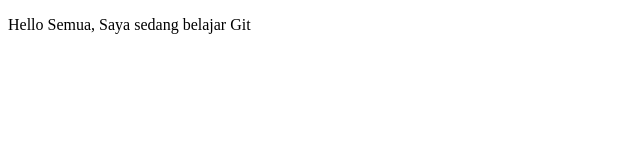
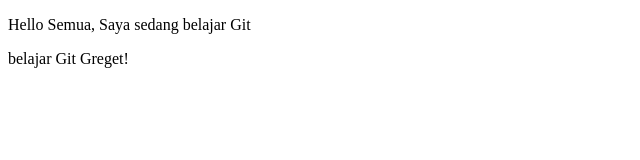
Before and after one commit to taufiqistiqlal/proyek-ku, a plain HTML site: page index.html in a window 1280 px wide. Shown: the whole page, without its empty margins (0-640 px from the left). Drawn offline with Linux system fonts and the light colour scheme.

Commit message:
belajar git greget!

```diff
--- a/index.html
+++ b/index.html
@@ -6,5 +6,6 @@
     </head>
     <body>
         <p>Hello Semua, Saya sedang belajar Git</p>
+	<p>belajar Git Greget!</p>
     </body>
 </html>
```
